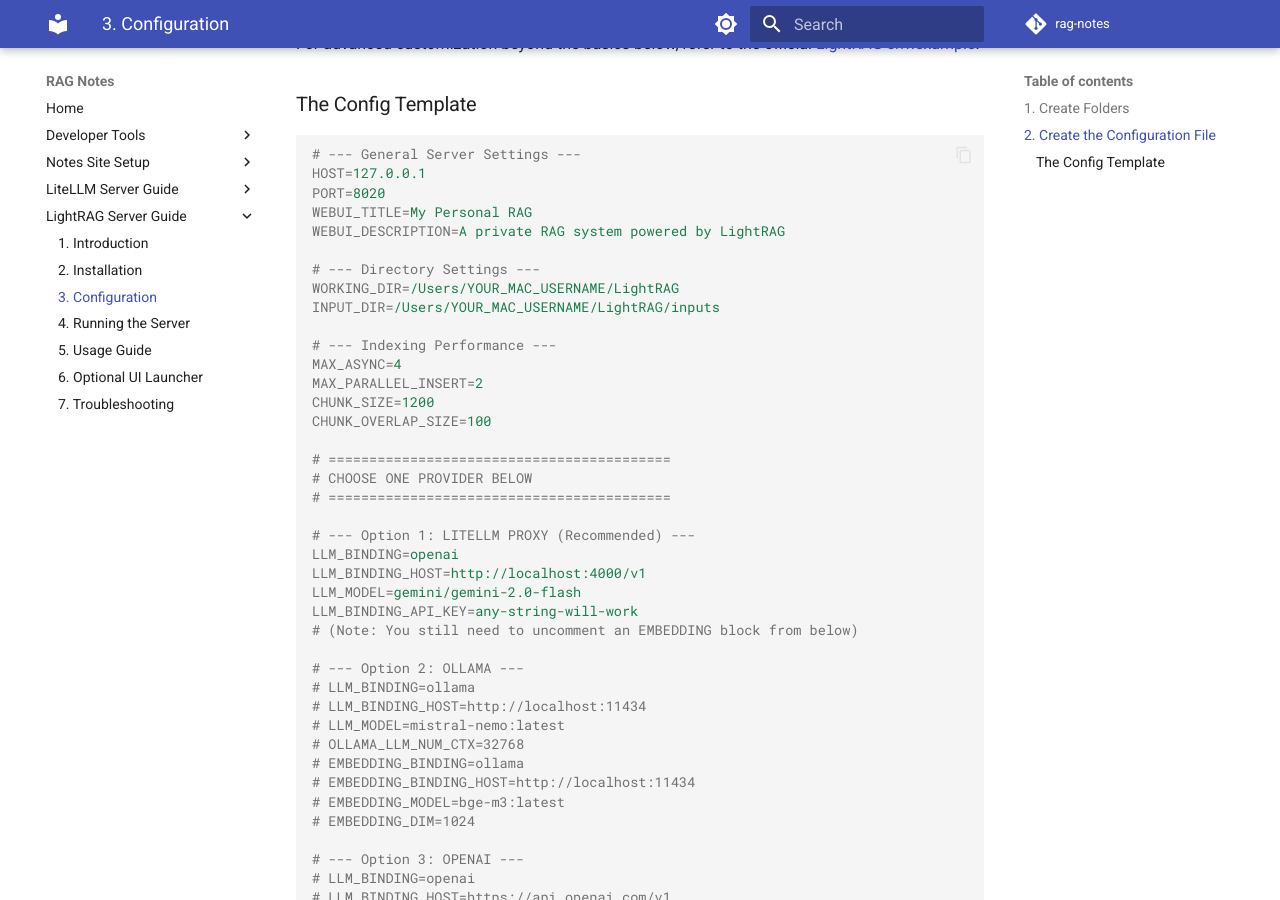
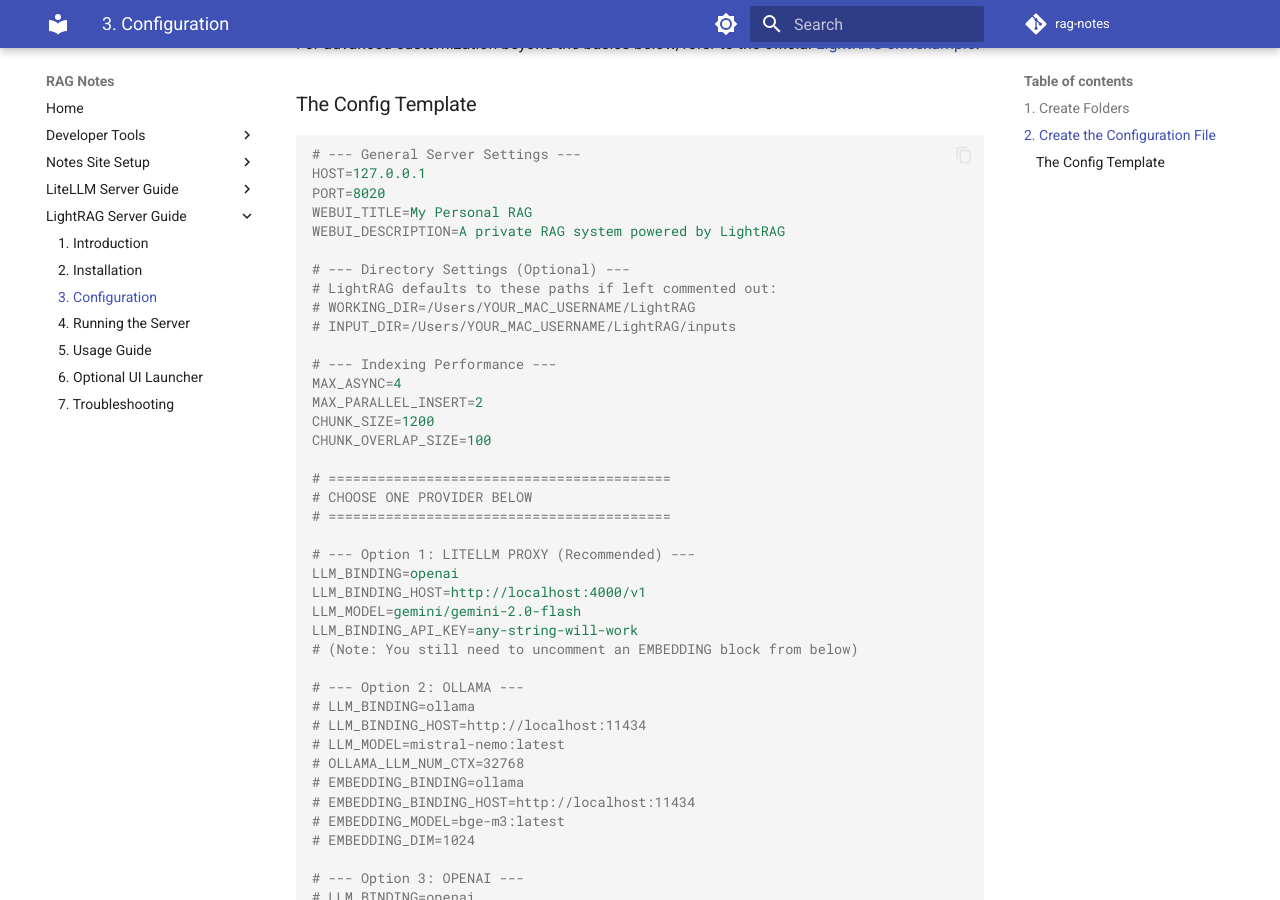
Before and after one commit to kbhatiya999/rag-notes, an MkDocs documentation site: the page built from docs/lightrag-server/3-configuration.md, in a window 1280 px wide and 900 px high, scrolled down 559 px. Built offline with MkDocs 1.6.1 and Material for MkDocs 9.7.7, drawn with Linux system fonts in a browser that asks for light colours; comment, search, counter and statistics services are not loaded.

Commit message:
Commented out optional directory settings in LightRAG config

```diff
--- a/docs/lightrag-server/3-configuration.md
+++ b/docs/lightrag-server/3-configuration.md
@@ -24,9 +24,10 @@
 WEBUI_TITLE=My Personal RAG
 WEBUI_DESCRIPTION=A private RAG system powered by LightRAG
 
-# --- Directory Settings ---
-WORKING_DIR=/Users/YOUR_MAC_USERNAME/LightRAG
-INPUT_DIR=/Users/YOUR_MAC_USERNAME/LightRAG/inputs
+# --- Directory Settings (Optional) ---
+# LightRAG defaults to these paths if left commented out:
+# WORKING_DIR=/Users/YOUR_MAC_USERNAME/LightRAG
+# INPUT_DIR=/Users/YOUR_MAC_USERNAME/LightRAG/inputs
 
 # --- Indexing Performance ---
 MAX_ASYNC=4
```
